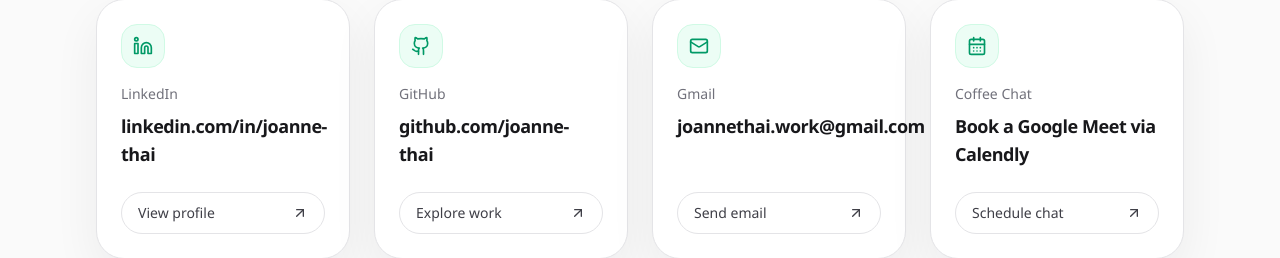
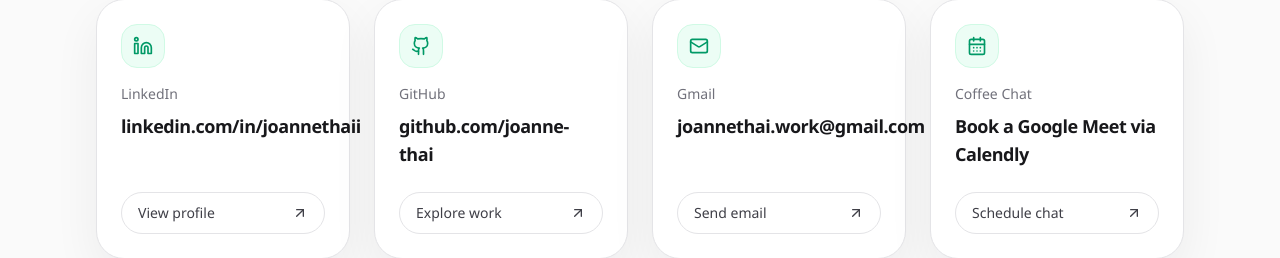
Before and after one commit to joanne-thai/joanne-thai.github.io, a React (Vite) app: page / in a window 1280 px wide. Shown: the part 5418-5676 px from the top of the page. Built offline with nearby package versions, Linux system fonts and the light colour scheme.

Commit message:
Update portfolio.ts

```diff
--- a/src/data/portfolio.ts
+++ b/src/data/portfolio.ts
@@ -45,7 +45,7 @@
     socialLinks: [
       {
         label: "LinkedIn",
-        href: "https://www.linkedin.com/in/joanne-thai",
+        href: "https://www.linkedin.com/in/joannethaii/",
         icon: Linkedin,
         external: true,
       },
@@ -259,8 +259,8 @@
   contacts: [
     {
       label: "LinkedIn",
-      value: "linkedin.com/in/joanne-thai",
-      href: "https://www.linkedin.com/in/joanne-thai",
+      value: "linkedin.com/in/joannethaii",
+      href: "https://www.linkedin.com/in/joannethaii/",
       icon: Linkedin,
       external: true,
       cta: "View profile",
```
